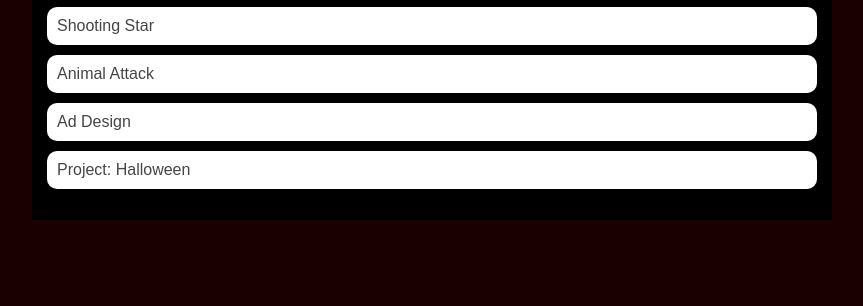
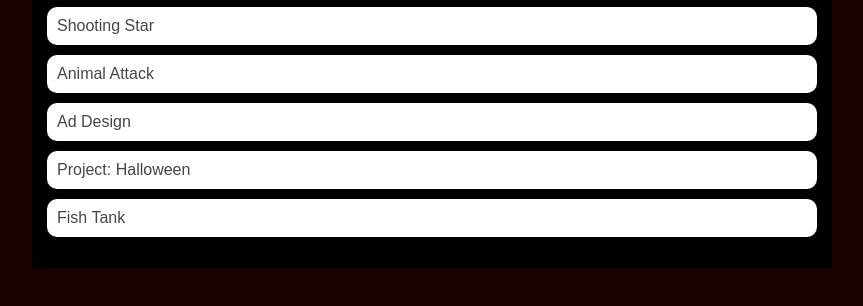
Before and after one commit to IndyanaMcDowell/IndyanaMcDowell.github.io, a plain HTML site: page portfolio.html in a window 1280 px wide. Shown: the part 420-726 px from the top of the page, without its empty margins (208-1071 px from the left). Drawn offline with Linux system fonts and the light colour scheme.

Commit message:
add fish tank to portfolio

```diff
--- a/portfolio.html
+++ b/portfolio.html
@@ -74,6 +74,12 @@
                 >Project: Halloween</a
               >
             </li>
+            <li>
+              <a
+                href="https://www.khanacademy.org/computer-programming/fisch/5565247789121536"
+                >Fish Tank</a
+              >
+            </li>
           </ul>
         </div>
       </main>
```
